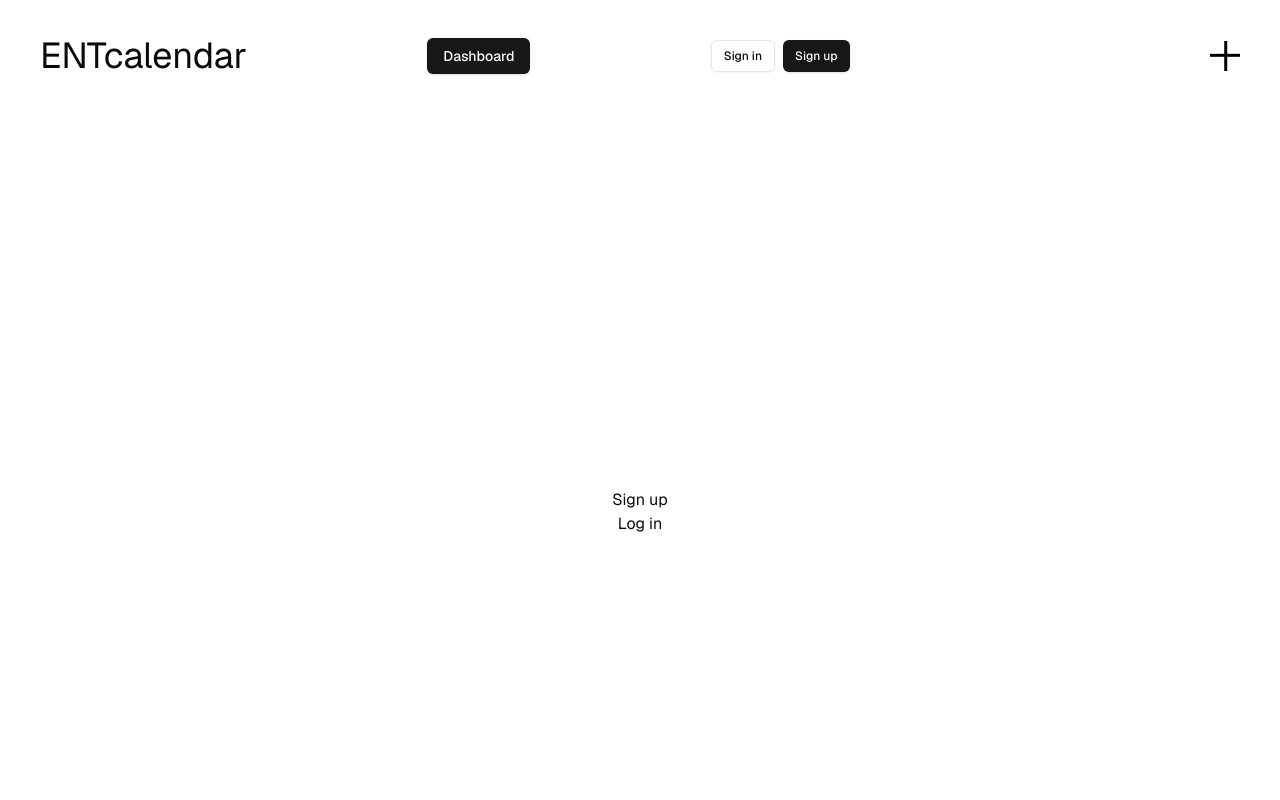
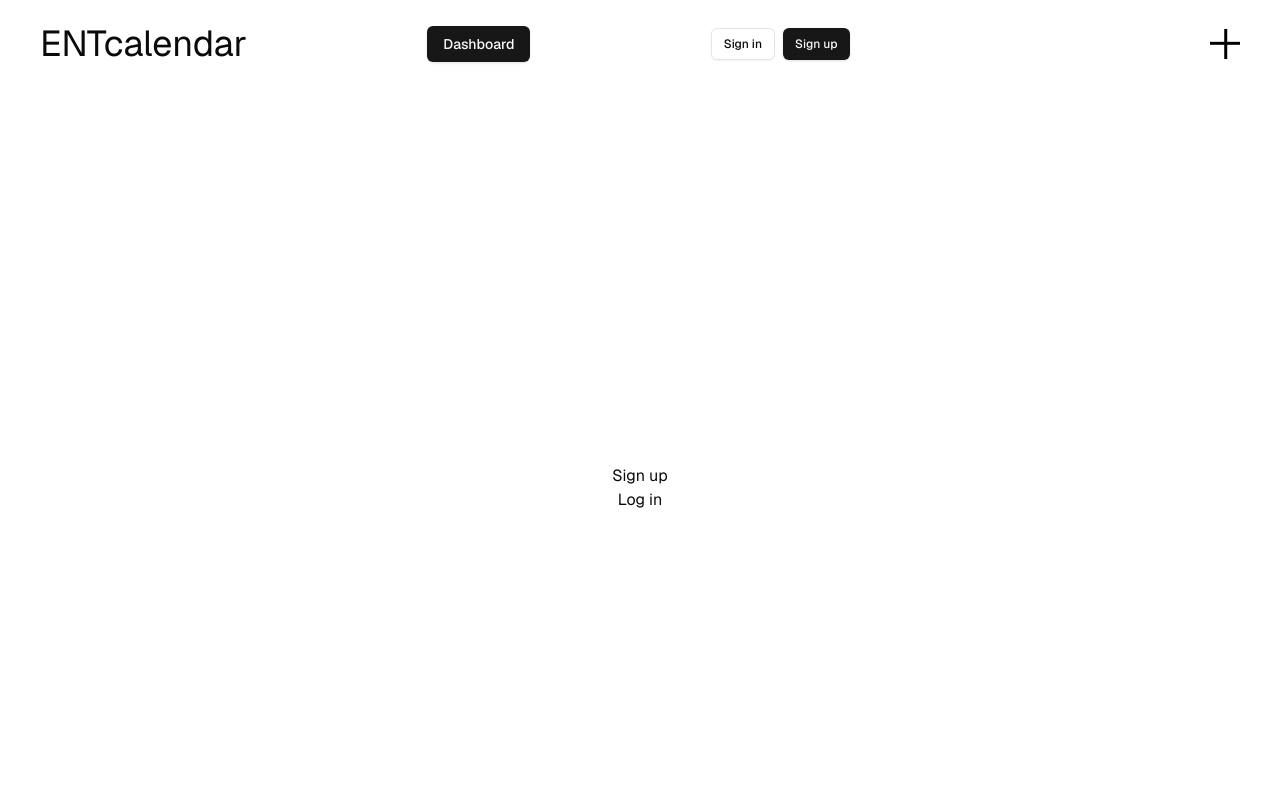
Before and after one commit to hugosandsjo/ent-calendar, a Next.js app: page / in a window 1280 px wide. Shown: the top 800 px of the page. Built offline with nearby package versions, Linux system fonts and the light colour scheme; no server answers.

Commit message:
refactor: adjust header padding for improved layout consistency

```diff
--- a/src/app/components/ui/Header.tsx
+++ b/src/app/components/ui/Header.tsx
@@ -10,7 +10,7 @@ function Header() {
   const { isOpen, toggleMenu } = useMenu();
   return (
     <header
-      className={`relative h-28 px-4 md:px-10 flex justify-between items-center`}
+      className={`relative py-6 px-6 md:px-10 flex justify-between items-center`}
     >
       <div className={`flex items-center justify-between w-full`}>
         <Link href="/">
```
